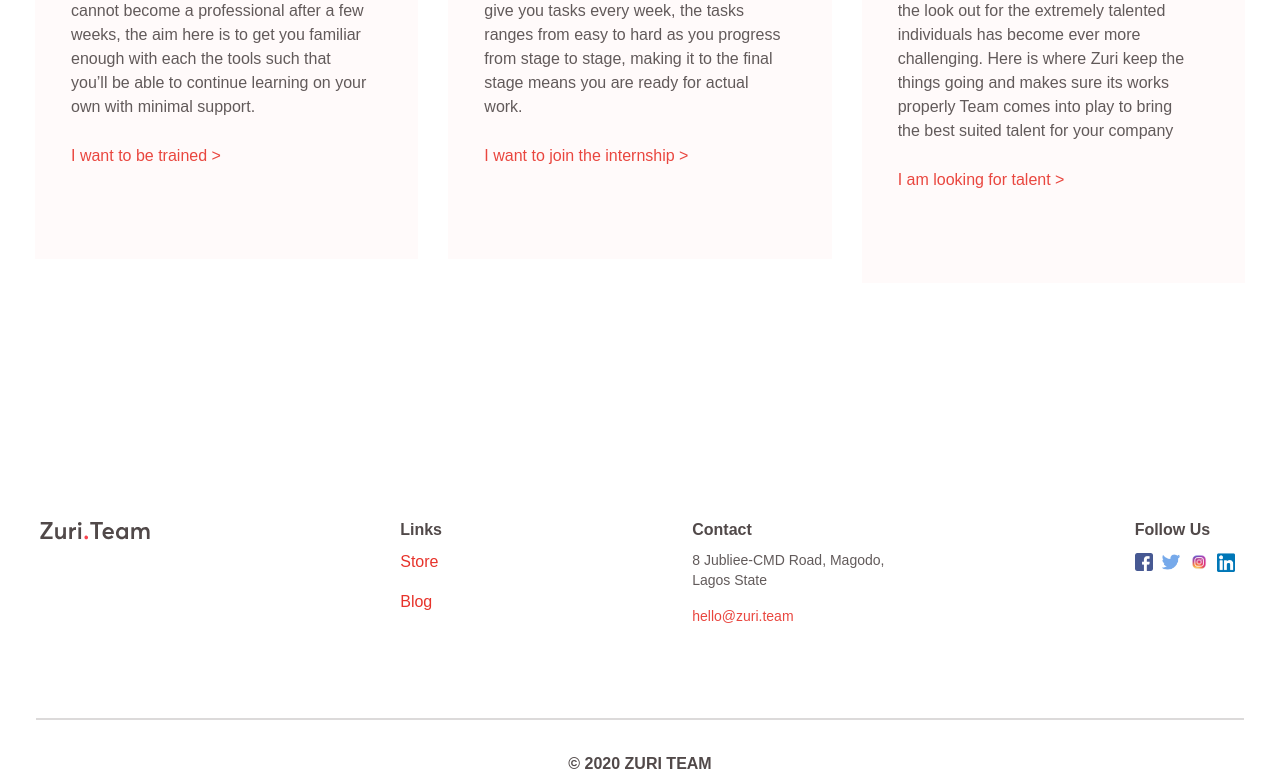
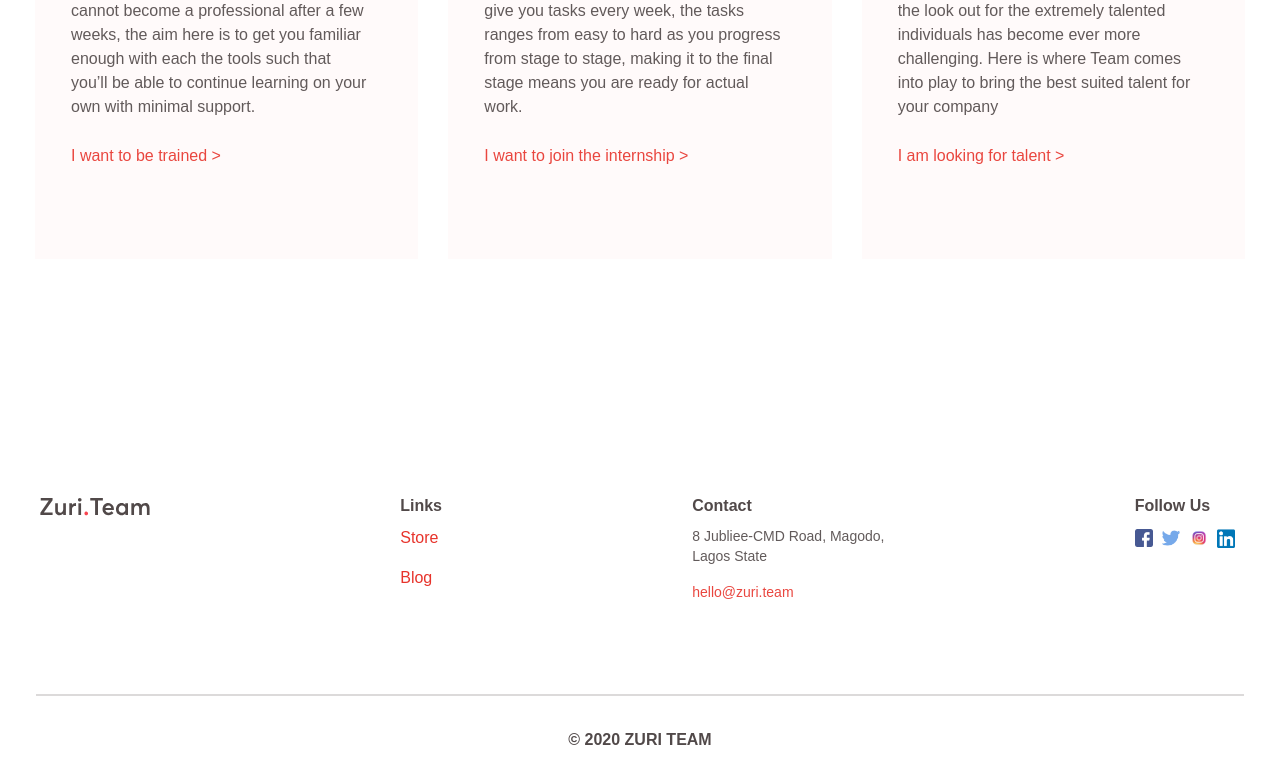
Before and after one commit to anekemichael/Zuri-Website-Clone, a plain HTML site: page index.html in a window 1280 px wide. Shown: the part 1355-2130 px from the top of the page. Drawn offline with nearby package versions, Linux system fonts and the light colour scheme; a web font is replaced by a local one.

Commit message:
Update index.html

```diff
--- a/index.html
+++ b/index.html
@@ -79,7 +79,7 @@
                                 <img alt="" src="./img/zuri-talent-img.svg">
                                 <p>Keeping pace
                                     with projects and being on the look out for the extremely talented
-                                    individuals has become ever more challenging. Here is where Zuri keep the things going and makes sure its works properly
+                                    individuals has become ever more challenging. Here is where
                                     Team comes into play to bring the best suited talent for your
                                     company</p>
                                 <h3><a href="https://talent.zuri.team/">I am looking for talent ></a></h3>
```
